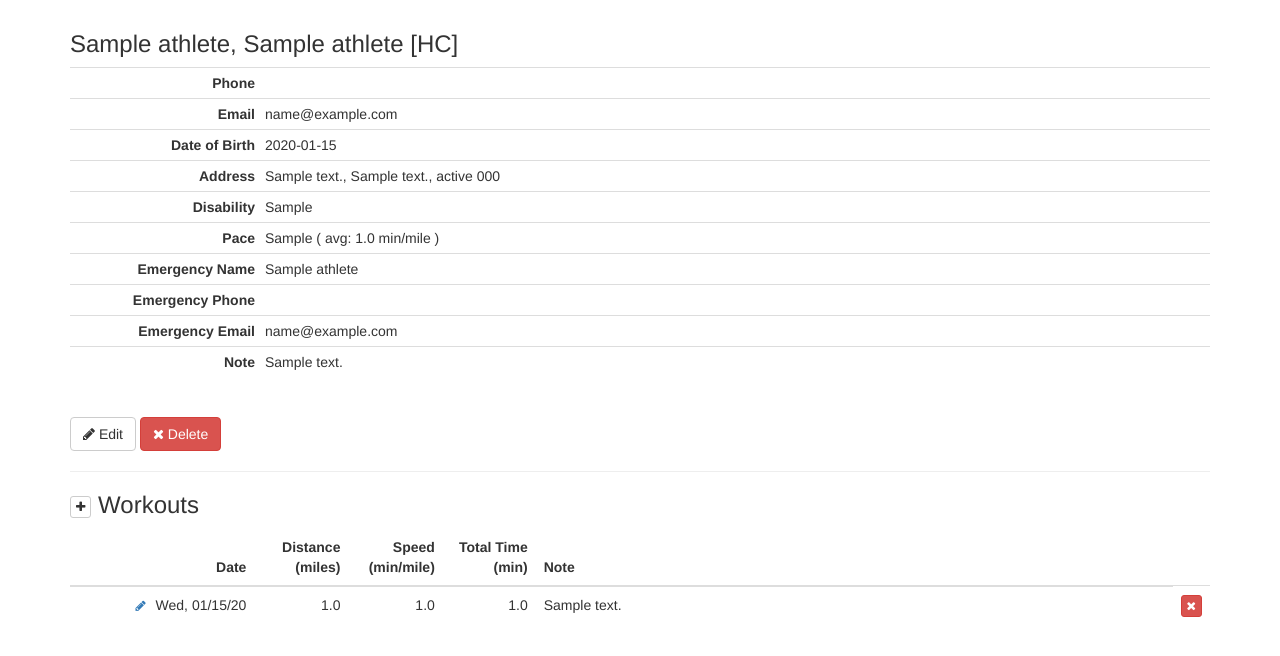
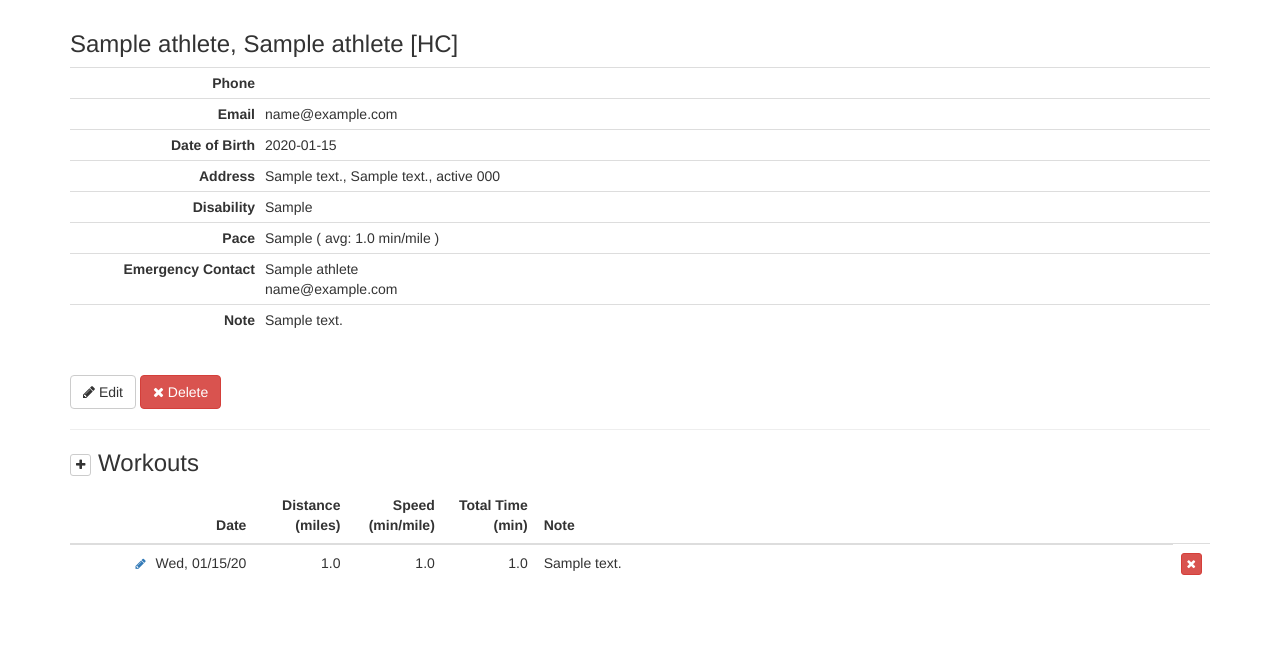
Before and after one commit to ericgarig/runner_tracker, a Flask app: page /athlete/1 in a window 1280 px wide. Shown: the part 51-707 px from the top of the page. Run offline with Flask 2, Linux system fonts and the light colour scheme; a user stored in the database is signed in; tables that the repository leaves empty hold one stand-in row (values such as "Sample post"); some libraries are stand-ins or nearby versions.

Commit message:
combined emergency contact into a single row

```diff
--- a/app/templates/athlete.html
+++ b/app/templates/athlete.html
@@ -37,16 +37,18 @@
 			</td>
 		</tr>
 		<tr>
-			<td class="col-md-2 text-right"><strong>Emergency Name</strong></td>
-			<td>{{ athlete.ice_name if athlete.ice_name != None }}</td></td>
-		</tr>
-		<tr>
-			<td class="col-md-2 text-right"><strong>Emergency Phone</strong></td>
-			<td>{{ athlete.ice_phone_display()if athlete.ice_phone_display() != None }}</td>
-		</tr>
-		<tr>
-			<td class="col-md-2 text-right"><strong>Emergency Email</strong></td>
-			<td>{{ athlete.ice_email if athlete.ice_email != None }}</td></td>
+			<td class="col-md-2 text-right"><strong>Emergency Contact</strong></td>
+			<td>
+				{{ athlete.ice_name if athlete.ice_name != None }}
+				{% if athlete.ice_phone_display() %}
+					<br>
+					{{ athlete.ice_phone_display() }}
+				{% endif %}
+				{% if athlete.ice_email %}
+					<br>
+					{{ athlete.ice_email }}
+				{% endif%}
+			</td>
 		</tr>
 		<tr>
 			<td class="col-md-2 text-right"><strong>Note</strong></td>
```
